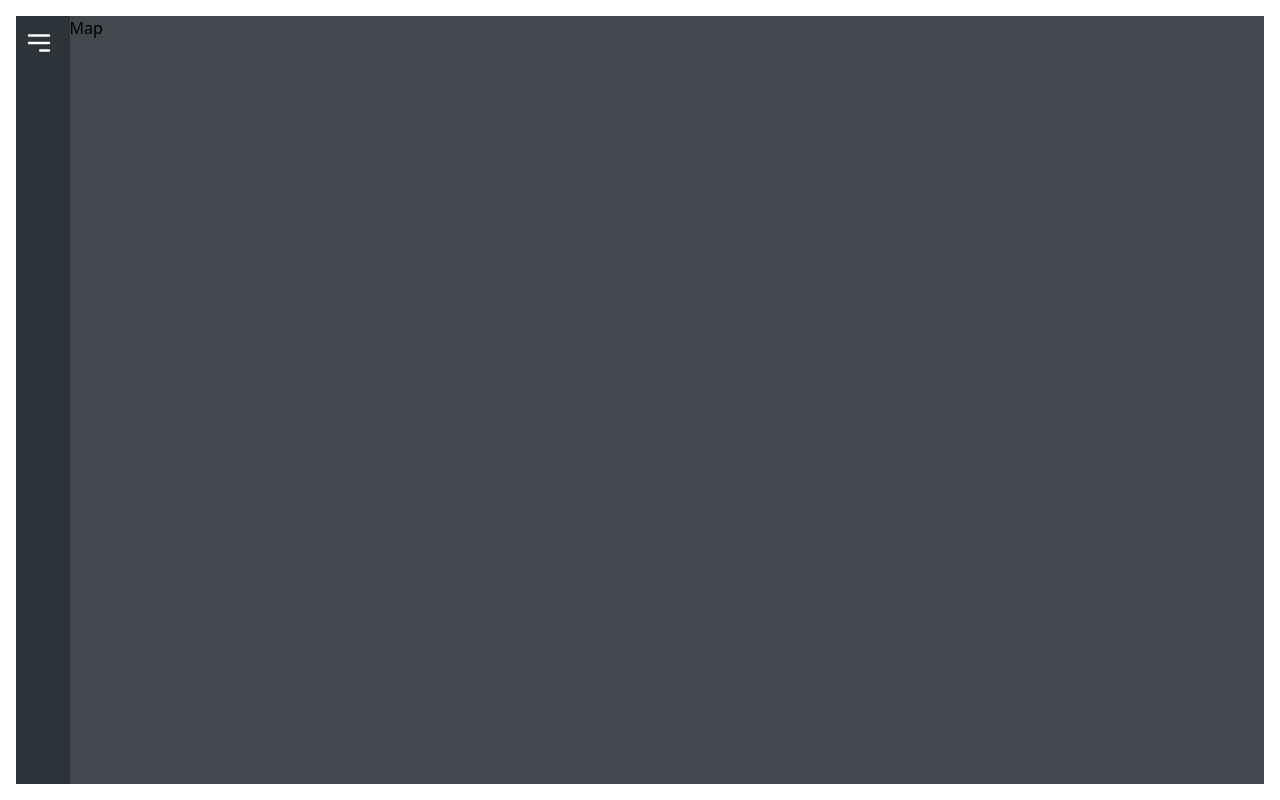
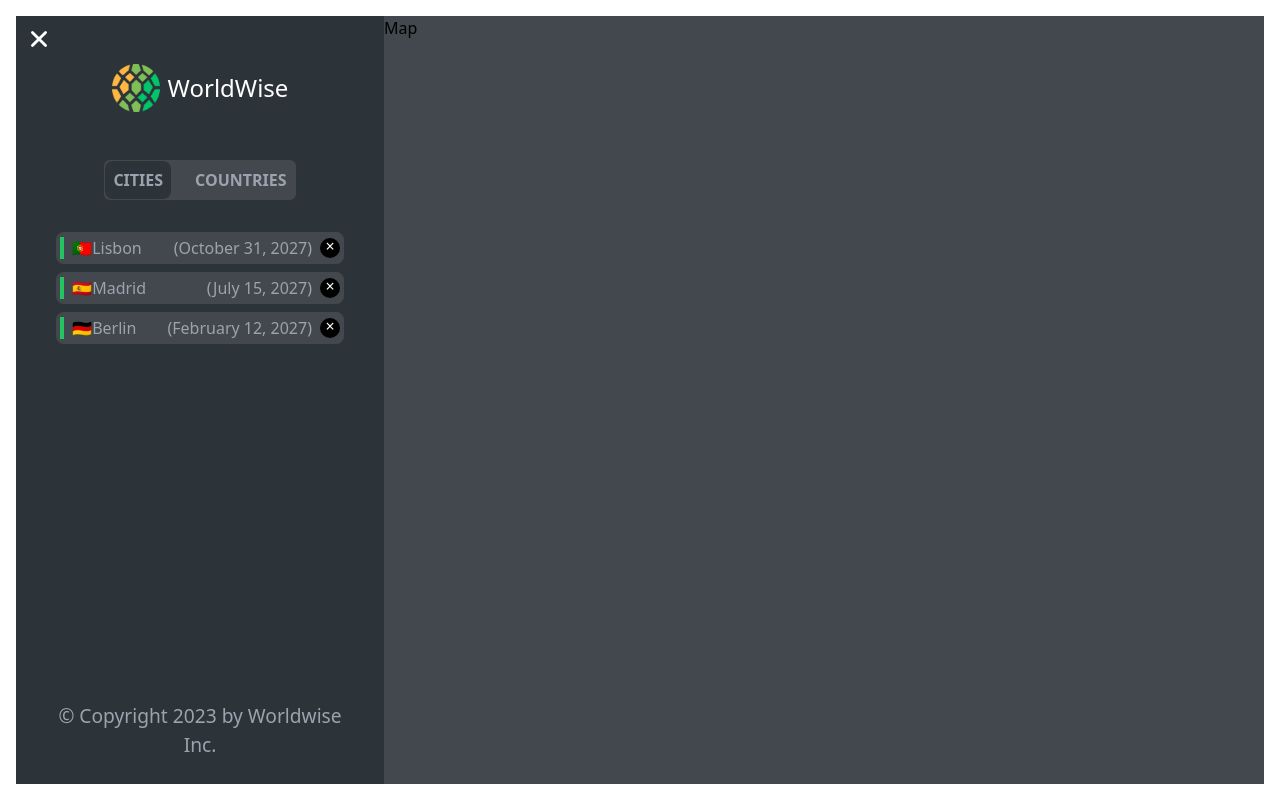
Before and after one commit to Akshay-Gengaje/worldwise, a React (Vite) app: page /app/cities in a window 1280 px wide. Built offline with nearby package versions, Linux system fonts and the light colour scheme; data requests are answered from the project's data file.

Commit message:
CountryList implemeted

```diff
--- a/src/App.jsx
+++ b/src/App.jsx
@@ -8,9 +8,10 @@ import PageLayout from "./layout/PageLayout";
 import Login from "./pages/Login";
 import AppLayout from "./layout/AppLayout";
 import CityList from "./components/CityList";
+import CountryList from "./components/CountryList";
 
 const App = () => {
-  const [cities, setCities] = useState({});
+  const [cities, setCities] = useState([]);
   const [isLoading, setIsLoading] = useState(false);
   const BASE_URL = "http://localhost:8000";
   useEffect(() => {
@@ -22,9 +23,8 @@ const App = () => {
         setCities(data);
       } catch {
         console.log("Something went wrong....");
-      }
-      finally{
-        setIsLoading(false)
+      } finally {
+        setIsLoading(false);
       }
     }
     fetchcities();
@@ -46,7 +46,10 @@ const App = () => {
               path="cities"
               element={<CityList cities={cities} isLoading={isLoading} />}
             />
-            <Route path="countries" element={<p>Countries</p>} />
+            <Route
+              path="countries"
+              element={<CountryList cities={cities} isLoading={isLoading} />}
+            />
             <Route path="list" element={<p>List</p>} />
           </Route>
           <Route path="*" element={<NotFound />} />
--- a/src/components/CityItem.jsx
+++ b/src/components/CityItem.jsx
@@ -1,7 +1,30 @@
 import React from "react";
 
+const formatDate = (date) => {
+  return new Intl.DateTimeFormat("en", {
+    day: "numeric",
+    month: "long",
+    year: "numeric",
+  }).format(new Date(date));
+};
+
 const CityItem = ({ city }) => {
-  return <li key={city.cityName}>{city}</li>;
+  const { cityName, emoji, date } = city;
+  return (
+    <li className="flex justify-between w-72 bg-dark-2 mb-2 p-1 rounded-lg ">
+      <div>
+        <span className="h-full  w-2 bg-green-500 mr-2"> &nbsp;</span>
+        <span>{emoji}</span>
+        <span>{cityName}</span>
+      </div>
+      <div className="flex items-center">
+        <time>({formatDate(date)})</time>
+        <button className="w-5 h-5 bg-black text-white rounded-full flex items-center justify-center ml-2 pb-[0.20rem] hover:bg-white hover:text-black">
+          &times;
+        </button>
+      </div>
+    </li>
+  );
 };
 
 export default CityItem;
--- a/src/components/CityList.jsx
+++ b/src/components/CityList.jsx
@@ -1,13 +1,18 @@
 import React from "react";
 import Spinner from "./Spinner";
 import CityItem from "./CityItem";
+import Message from "./Message";
 
 const CityList = ({ cities, isLoading }) => {
   if (isLoading) return <Spinner />;
+  if (!cities.length)
+    return (
+      <Message message="Add your first city by clicking on a city on the map" />
+    );
   return (
     <ul className="">
-      {cities.map((city) => (
-        <CityItem city={city} />
+      {cities.map((city, index) => (
+        <CityItem city={city} key={city.id} />
       ))}
     </ul>
   );
--- /dev/null
+++ b/src/components/CountryItem.jsx
@@ -0,0 +1,12 @@
+import React from "react";
+
+const CountryItem = ({ country }) => {
+  return (
+    <li className="flex justify-around items-center w-full h-20 bg-dark-2 mb-2 p-1 rounded-lg ">
+      <span>{country.emoji}</span>
+      <span>{country.country}</span>
+    </li>
+  );
+};
+
+export default CountryItem;
--- /dev/null
+++ b/src/components/CountryList.jsx
@@ -0,0 +1,28 @@
+import React from "react";
+import Spinner from "./Spinner";
+import Message from "./Message";
+import CountryItem from "./CountryItem";
+
+const CityList = ({ cities, isLoading }) => {
+  if (isLoading) return <Spinner/>;
+  if (!cities.length)
+    return (
+      <Message message="Add your first city by clicking on a city on the map" />
+    );
+
+  const countries = cities.reduce((arr, city) => {
+    if (!arr.map((el) => el.country).includes(city.country))
+      return [...arr, { country: city.country, emoji: city.emoji }];
+    else return arr;
+  }, []);
+
+  return (
+    <ul className="w-72  list-none overflow-y-scroll overflow-x-hidden grid gap-2 grid-cols-2">
+      {countries?.map((country, index) => (
+        <CountryItem country={country} key={index} />
+      ))}
+    </ul>
+  );
+};
+
+export default CityList;
--- /dev/null
+++ b/src/components/Message.jsx
@@ -0,0 +1,12 @@
+import React from "react";
+
+const Message = ({ message }) => {
+  return (
+    <p className="text-center text-white font-semibold">
+      <span className="mr-1">👋</span>
+      {message}
+    </p>
+  );
+};
+
+export default Message;
--- a/src/components/Sidebar.jsx
+++ b/src/components/Sidebar.jsx
@@ -6,14 +6,14 @@ import { HiOutlineMenuAlt3 } from "react-icons/hi";
 import { IoClose } from "react-icons/io5";
 import { Outlet } from "react-router-dom";
 const Sidebar = () => {
-  const [close, setClose] = useState(true);
-
+  const [close, setClose] = useState(false);
+  console.log(screen.width);
   return (
     <div
       className={`${
         close
           ? "w-14"
-          : "flex flex-col items-center pt-12 px-20 pb-14 text-gray-400 w-full sm:w-fit"
+          : "flex flex-col items-center pt-12 px-10 pb-14 text-gray-400 "
       } relative`}
     >
       {!close ? (
```
